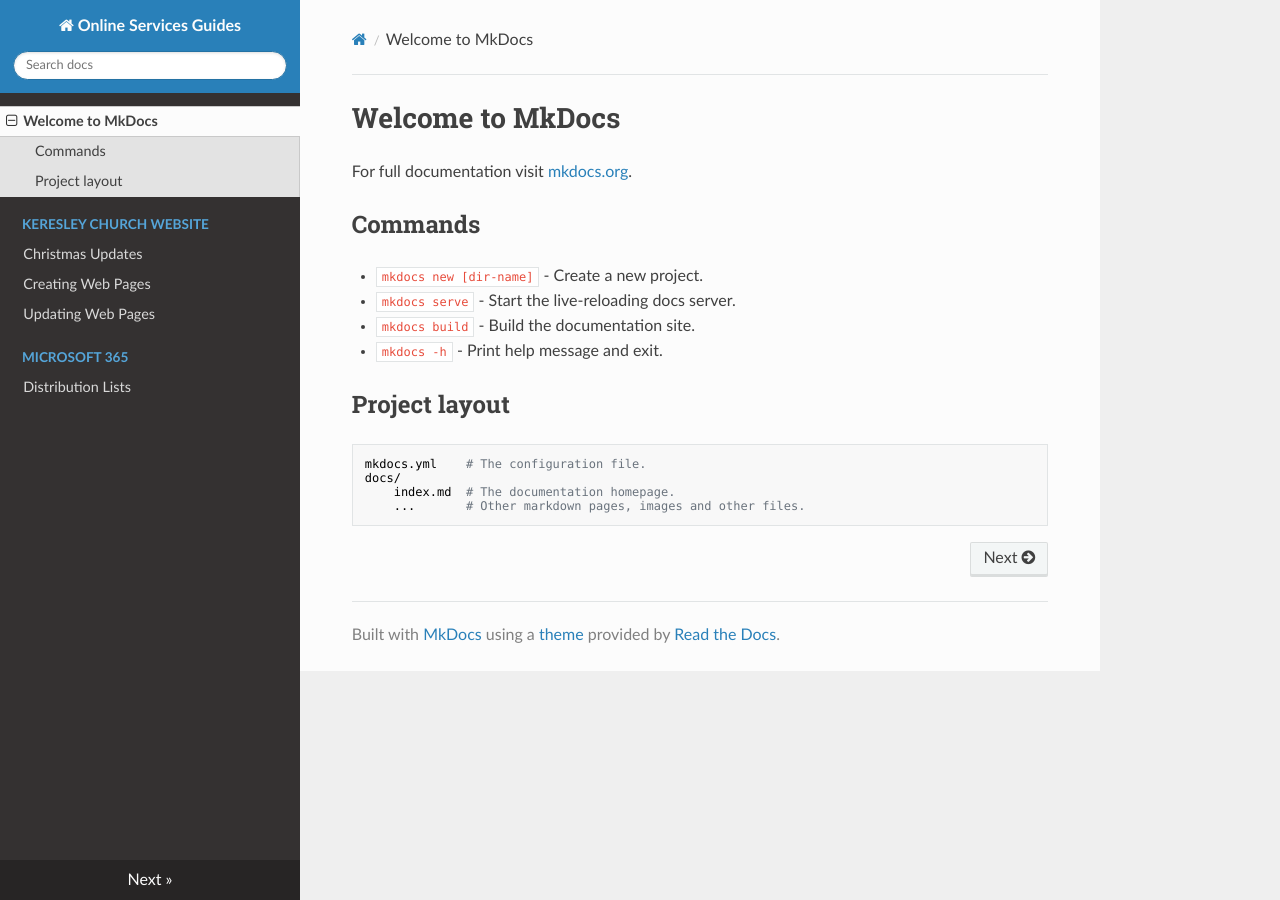
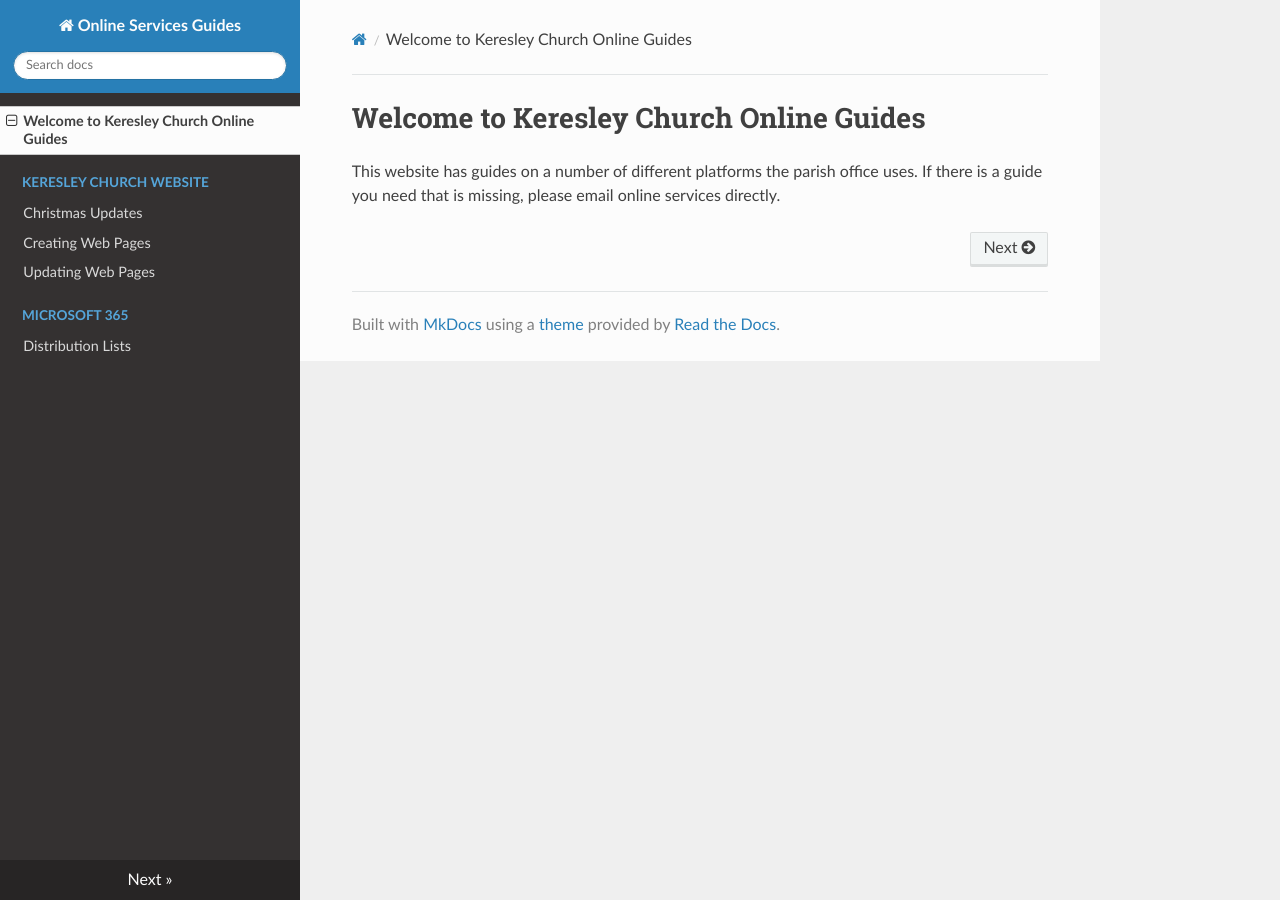
Before and after one commit to MrDavisCSIT/Keresley-Online-Guides, an MkDocs documentation site: the page built from docs/index.md, in a window 1280 px wide. Built offline with MkDocs 1.6.1, drawn with Linux system fonts in a browser that asks for light colours; nearby versions of some CDN libraries.

Commit message:
Updated home page

```diff
--- a/docs/index.md
+++ b/docs/index.md
@@ -1,17 +1,2 @@
-# Welcome to MkDocs
-
-For full documentation visit [mkdocs.org](https://www.mkdocs.org).
-
-## Commands
-
-* `mkdocs new [dir-name]` - Create a new project.
-* `mkdocs serve` - Start the live-reloading docs server.
-* `mkdocs build` - Build the documentation site.
-* `mkdocs -h` - Print help message and exit.
-
-## Project layout
-
-    mkdocs.yml    # The configuration file.
-    docs/
-        index.md  # The documentation homepage.
-        ...       # Other markdown pages, images and other files.
+# Welcome to Keresley Church Online Guides
+This website has guides on a number of different platforms the parish office uses. If there is a guide you need that is missing, please email online services directly.
```
Also changed, not shown: site/404.html, site/Keresley Church Website/ChristmasUpdates/index.html, site/Keresley Church Website/PageCreation/index.html, site/Keresley Church Website/PageUpdates/index.html, site/Microsoft 365/Distribution Lists/index.html, site/index.html, site/search.html, site/search/search_index.json, 1 other file.
